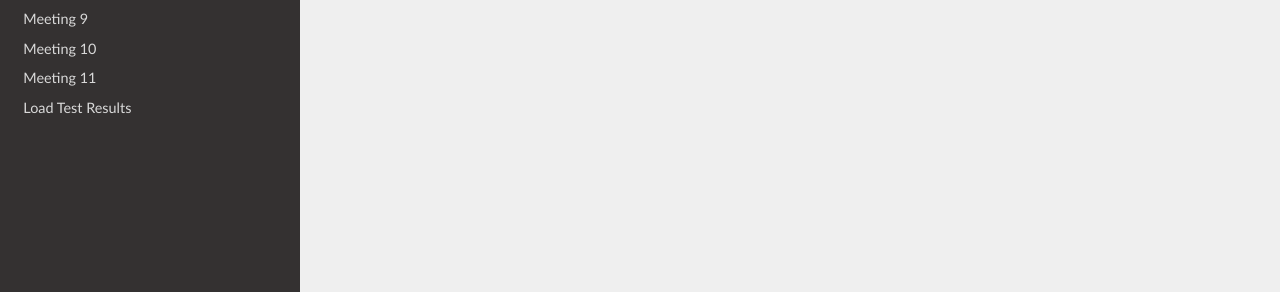
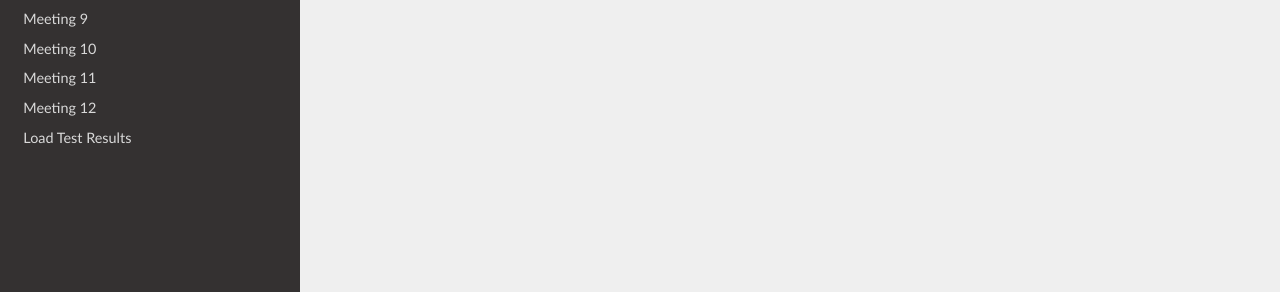
Before and after one commit to tyler0852/tylers-tacc-research, an MkDocs documentation site: the page built from docs/index.md, in a window 1280 px wide. Shown: the part 443-735 px from the top of the page. Built offline with MkDocs 1.6.1, drawn with Linux system fonts in a browser that asks for light colours; nearby versions of some CDN libraries.

Commit message:
Add Meeting 12 to documentation

```diff
--- a/mkdocs.yml
+++ b/mkdocs.yml
@@ -19,6 +19,7 @@ nav:
       - Meeting 9: tms/meeting-9.md
       - Meeting 10: tms/meeting-10.md
       - Meeting 11: tms/meeting-11.md
+      - Meeting 12: tms/meeting-12.md
       - Load Test Results: tms/loadtest_runs.md
 
 markdown_extensions:
```
